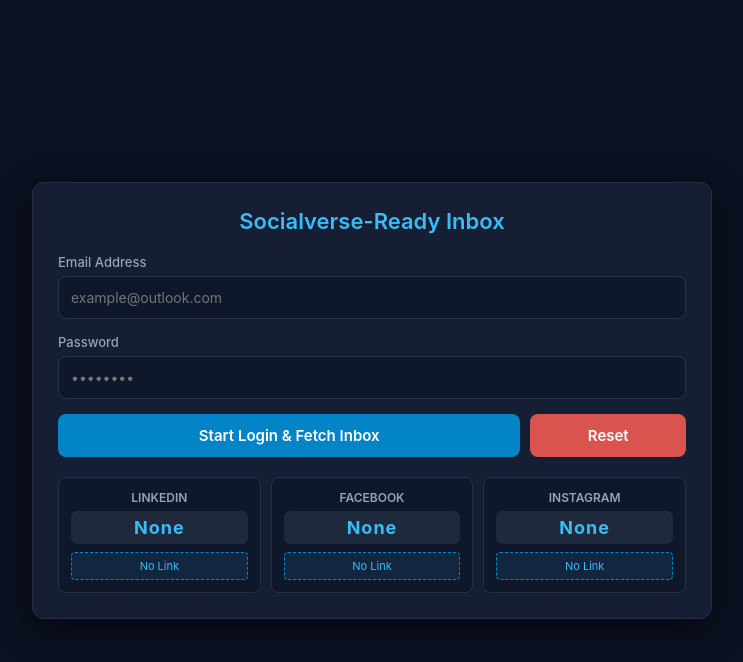
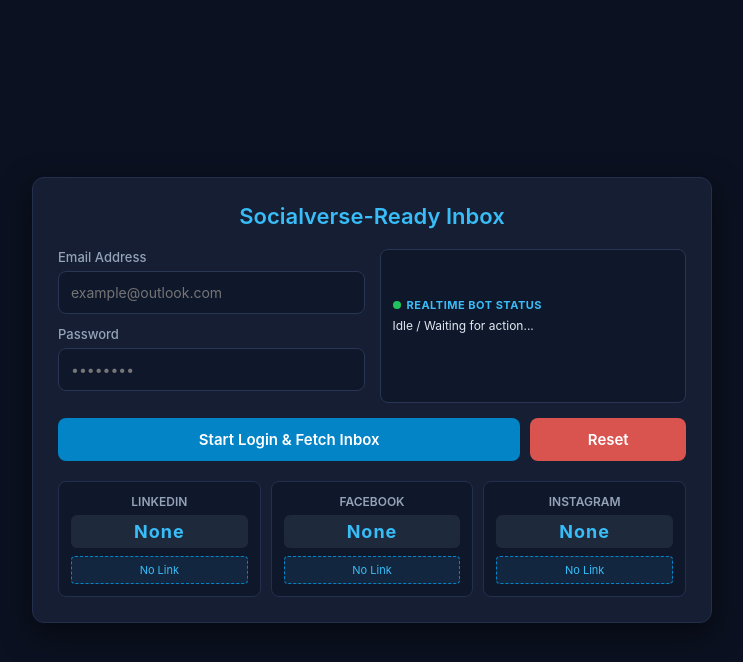
Before and after one commit to Amin26-colab/outlook-checker, a FastAPI app: page / in a window 1280 px wide. Shown: the top 662 px of the page, without its empty margins (268-1011 px from the left). Run offline with FastAPI, Linux system fonts and the light colour scheme.

Commit message:
Update index.html

```diff
--- a/templates/index.html
+++ b/templates/index.html
@@ -10,12 +10,22 @@
         .main-card { background: #151e32; border: 1px solid #23304d; border-radius: 12px; width: 100%; max-width: 680px; padding: 25px; box-shadow: 0 10px 30px rgba(0,0,0,0.5); }
         h2 { color: #38bdf8; text-align: center; margin-top: 0; margin-bottom: 20px; font-weight: 600; font-size: 22px; }
 
-        .form-group { margin-bottom: 15px; }
+        .form-grid { display: grid; grid-template-columns: 1fr 1fr; gap: 15px; }
+        @media (max-width: 580px) { .form-grid { grid-template-columns: 1fr; } }
+
+        .form-group { margin-bottom: 12px; }
         label { font-size: 13px; color: #94a3b8; display: block; margin-bottom: 6px; font-weight: 500; }
         input[type="text"], input[type="password"] { width: 100%; padding: 12px; background: #0f172a; border: 1px solid #283654; border-radius: 8px; font-size: 14px; color: #ffffff; outline: none; transition: 0.2s; }
         input:focus { border-color: #38bdf8; box-shadow: 0 0 8px rgba(56, 189, 248, 0.2); }
 
-        .btn-group { display: flex; gap: 10px; margin-top: 5px; }
+        /* Live Status Box */
+        .status-box { background: #0f172a; border: 1px solid #283654; border-radius: 8px; padding: 12px; height: 100%; display: flex; flex-direction: column; justify-content: center; }
+        .status-title { font-size: 11px; font-weight: 700; color: #38bdf8; text-transform: uppercase; letter-spacing: 0.5px; margin-bottom: 6px; display: flex; align-items: center; gap: 6px; }
+        .status-text { font-size: 12px; color: #e2e8f0; line-height: 1.4; word-break: break-word; min-height: 36px; }
+        .status-dot { width: 8px; height: 8px; background-color: #22c55e; border-radius: 50%; display: inline-block; animation: pulse 1.5s infinite; }
+        @keyframes pulse { 0% { opacity: 0.4; } 50% { opacity: 1; } 100% { opacity: 0.4; } }
+
+        .btn-group { display: flex; gap: 10px; margin-top: 15px; }
         button { flex: 1; background: #0284c7; color: white; border: none; padding: 12px; border-radius: 8px; font-size: 15px; font-weight: 600; cursor: pointer; transition: 0.2s; }
         button:hover { background: #0369a1; }
         button:disabled { background: #334155; cursor: not-allowed; opacity: 0.7; }
@@ -68,6 +78,8 @@
     <h2>Socialverse-Ready Inbox</h2>
 
     <form id="checkerForm">
+        <div class="form-grid">
+            <div>
                 <div class="form-group">
                     <label>Email Address</label>
                     <input type="text" id="email" name="email" placeholder="example@outlook.com" required>
@@ -76,6 +88,17 @@
                     <label>Password</label>
                     <input type="password" id="password" name="password" placeholder="••••••••" required>
                 </div>
+            </div>
+
+            <!-- Live Bot Status Display Box -->
+            <div class="status-box">
+                <div class="status-title">
+                    <span class="status-dot"></span> Realtime Bot Status
+                </div>
+                <div class="status-text" id="statusText">Idle / Waiting for action...</div>
+            </div>
+        </div>
+
         <div class="btn-group">
             <button type="submit" id="submitBtn">Start Login & Fetch Inbox</button>
             <button type="button" id="resetBtn" class="reset-btn" onclick="clearForm()">Reset</button>
@@ -148,6 +171,7 @@
         const inboxList = document.getElementById("inboxList");
         const screenshotWrapper = document.getElementById("screenshotWrapper");
         const liveScreenshot = document.getElementById("liveScreenshot");
+        const statusText = document.getElementById("statusText");
 
         submitBtn.disabled = true;
         submitBtn.innerText = "Processing...";
@@ -155,29 +179,43 @@
         inboxWrapper.style.display = "none";
         screenshotWrapper.style.display = "none";
         inboxList.innerHTML = "";
+        statusText.innerText = "Initializing bot process...";
 
         const formData = new FormData(e.target);
 
         try {
             const response = await fetch("/fetch-inbox", { method: "POST", body: formData });
-            const responseText = await response.text();
+            const reader = response.body.getReader();
+            const decoder = new TextDecoder();
+            let buffer = "";
 
-            let data;
+            while (true) {
+                const { done, value } = await reader.read();
+                if (done) break;
+
+                buffer += decoder.decode(value, { stream: true });
+                const lines = buffer.split("\n");
+                buffer = lines.pop(); // Keep incomplete line in buffer
+
+                for (const line of lines) {
+                    if (!line.trim()) continue;
                     try {
-                data = JSON.parse(responseText);
-            } catch (jsonErr) {
-                throw new Error("সার্ভার থেকে সঠিক ডাটা পাওয়া যায়নি।");
-            }
+                        const item = JSON.parse(line);
 
-            // Screen capture display handler
-            if (data.screenshot) {
-                liveScreenshot.src = data.screenshot;
+                        if (item.type === "status") {
+                            statusText.innerText = item.msg;
+                        } else if (item.type === "error") {
+                            statusText.innerText = "Process Stopped with Error.";
+                            throw new Error(item.error);
+                        } else if (item.type === "result") {
+                            if (item.screenshot) {
+                                liveScreenshot.src = item.screenshot;
                                 screenshotWrapper.style.display = "block";
                             }
 
-            if (response.ok && data.success) {
+                            if (item.success) {
                                 ['linkedin', 'facebook', 'instagram'].forEach(platform => {
-                    const otpData = data.otps[platform];
+                                    const otpData = item.otps[platform];
                                     const otpElem = document.getElementById(`${platform}Otp`);
                                     const linkElem = document.getElementById(`${platform}Link`);
 
@@ -191,8 +229,8 @@
                                     }
                                 });
 
-                document.getElementById("mailCount").innerText = `Total: ${data.emails.length}`;
-                data.emails.forEach(email => {
+                                document.getElementById("mailCount").innerText = `Total: ${item.emails.length}`;
+                                item.emails.forEach(email => {
                                     const card = document.createElement("div");
                                     card.className = "email-card";
                                     card.innerHTML = `
@@ -210,11 +248,20 @@
                                 });
                                 inboxWrapper.style.display = "block";
                             } else {
-                throw new Error(data.error || "ইনবক্স লোড করতে ব্যর্থ হয়েছে।");
+                                throw new Error(item.error || "ইনবক্স লোড করতে ব্যর্থ হয়েছে।");
+                            }
+                        }
+                    } catch (parseErr) {
+                        if (parseErr.message && !parseErr.message.includes("JSON")) {
+                            throw parseErr;
+                        }
+                    }
+                }
             }
         } catch (err) {
             errorMessage.innerText = err.message;
             errorMessage.style.display = "block";
+            statusText.innerText = "Error Occurred.";
         } finally {
             submitBtn.disabled = false;
             submitBtn.innerText = "Start Login & Fetch Inbox";
@@ -227,6 +274,7 @@
         document.getElementById("errorMessage").style.display = "none";
         document.getElementById("inboxWrapper").style.display = "none";
         document.getElementById("screenshotWrapper").style.display = "none";
+        document.getElementById("statusText").innerText = "Idle / Waiting for action...";
         ['linkedin', 'facebook', 'instagram'].forEach(platform => {
             document.getElementById(`${platform}Otp`).innerText = "None";
             document.getElementById(`${platform}Link`).innerText = "No Link";
```
Lines whose indentation alone changed are shown as unchanged.
